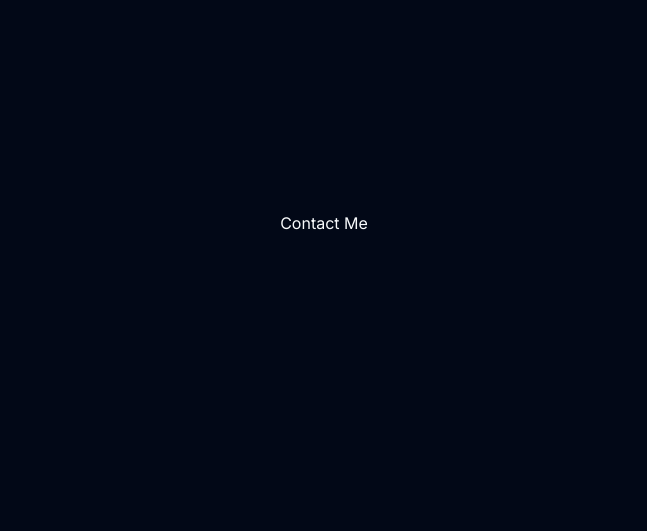
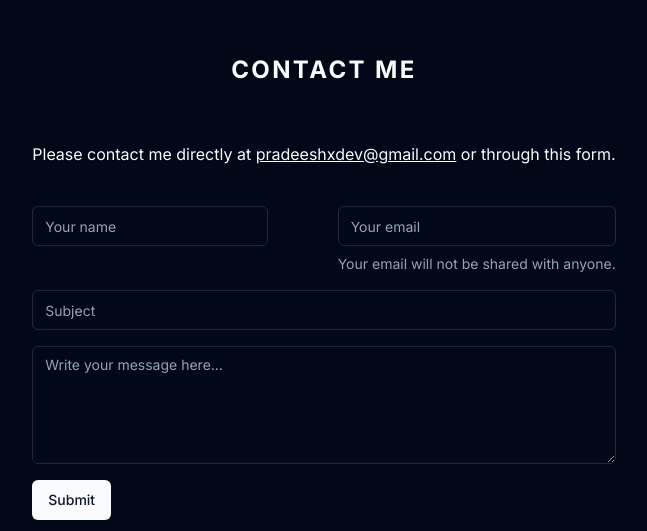
Before and after one commit to praddyyyy/praddyyyy.github.io, a Next.js app: page / in a window 1280 px wide. Shown: the part 3189-3720 px from the top of the page, without its empty margins (316-963 px from the left). Built offline with nearby package versions, Linux system fonts and the light colour scheme.

Commit message:
Add contact form to ContactSection component

```diff
--- a/components/ContactSection/ContactSection.tsx
+++ b/components/ContactSection/ContactSection.tsx
@@ -1,8 +1,130 @@
+"use client";
+
+import { Button } from "@/components/ui/button";
+import {
+  Form,
+  FormControl,
+  FormDescription,
+  FormField,
+  FormItem,
+  FormLabel,
+  FormMessage,
+} from "@/components/ui/form";
+import { Input } from "@/components/ui/input";
+import { zodResolver } from "@hookform/resolvers/zod";
+import { useForm } from "react-hook-form";
+import * as z from "zod";
+import { Textarea } from "../ui/textarea";
+import { useSectionInView } from "@/lib/hooks";
+
+const formSchema = z.object({
+  username: z.string().min(2, {
+    message: "Username must be at least 2 characters.",
+  }),
+  email: z.string().email(),
+  subject: z.string().min(5, {
+    message: "Subject must be at least 5 characters.",
+  }),
+});
+
 const ContactSection = () => {
+  const { ref } = useSectionInView("Contact");
+
+  // 1. Define your form.
+  const form = useForm<z.infer<typeof formSchema>>({
+    resolver: zodResolver(formSchema),
+    defaultValues: {
+      username: "",
+    },
+  });
+
+  // 2. Define a submit handler.
+  function onSubmit(values: z.infer<typeof formSchema>) {
+    // Do something with the form values.
+    // ✅ This will be type-safe and validated.
+    console.log(values);
+  }
+
   return (
-    <div className="h-screen flex flex-col items-center justify-center -mt-[73px] pt-[73px]">
-      <p>Contact Me</p>
-    </div>
+    <section
+      ref={ref}
+      id="contact"
+      className="h-screen flex flex-col items-center justify-center scroll-mt-12"
+    >
+      <p className="text-2xl tracking-widest font-bold py-14">CONTACT ME</p>
+      <div>
+        <p className="mb-10">
+          Please contact me directly at{" "}
+          <a className="underline" href="mailto:pradeeshxdev@gmail.com">
+            pradeeshxdev@gmail.com
+          </a>{" "}
+          or through this form.
+        </p>
+        <Form {...form}>
+          <form onSubmit={form.handleSubmit(onSubmit)} className="space-y-4">
+            <div className="flex flex-row justify-between">
+              <FormField
+                control={form.control}
+                name="username"
+                render={({ field }) => (
+                  <FormItem>
+                    <FormControl>
+                      <Input placeholder="Your name" {...field} />
+                    </FormControl>
+                    <FormMessage />
+                  </FormItem>
+                )}
+              />
+              <FormField
+                control={form.control}
+                name="email"
+                render={({ field }) => (
+                  <FormItem>
+                    <FormControl>
+                      <Input placeholder="Your email" {...field} />
+                    </FormControl>
+                    <FormDescription>
+                      Your email will not be shared with anyone.
+                    </FormDescription>
+                    <FormMessage />
+                  </FormItem>
+                )}
+              />
+            </div>
+            <FormField
+              control={form.control}
+              name="subject"
+              render={({ field }) => (
+                <FormItem>
+                  <FormControl>
+                    <Input placeholder="Subject" {...field} />
+                  </FormControl>
+                  <FormMessage />
+                </FormItem>
+              )}
+            />
+
+            <FormField
+              control={form.control}
+              name="subject"
+              render={({ field }) => (
+                <FormItem>
+                  <FormControl>
+                    <Textarea
+                      rows={5}
+                      placeholder="Write your message here..."
+                      {...field}
+                    />
+                  </FormControl>
+                  <FormMessage />
+                </FormItem>
+              )}
+            />
+            <Button type="submit">Submit</Button>
+          </form>
+        </Form>
+      </div>
+    </section>
   );
 };
 
```
